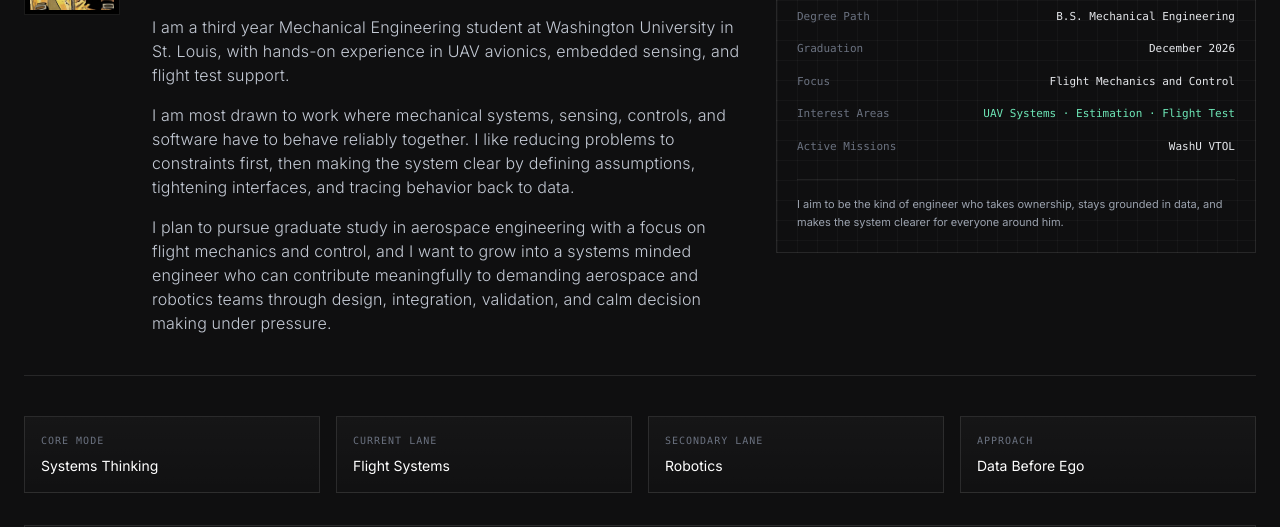
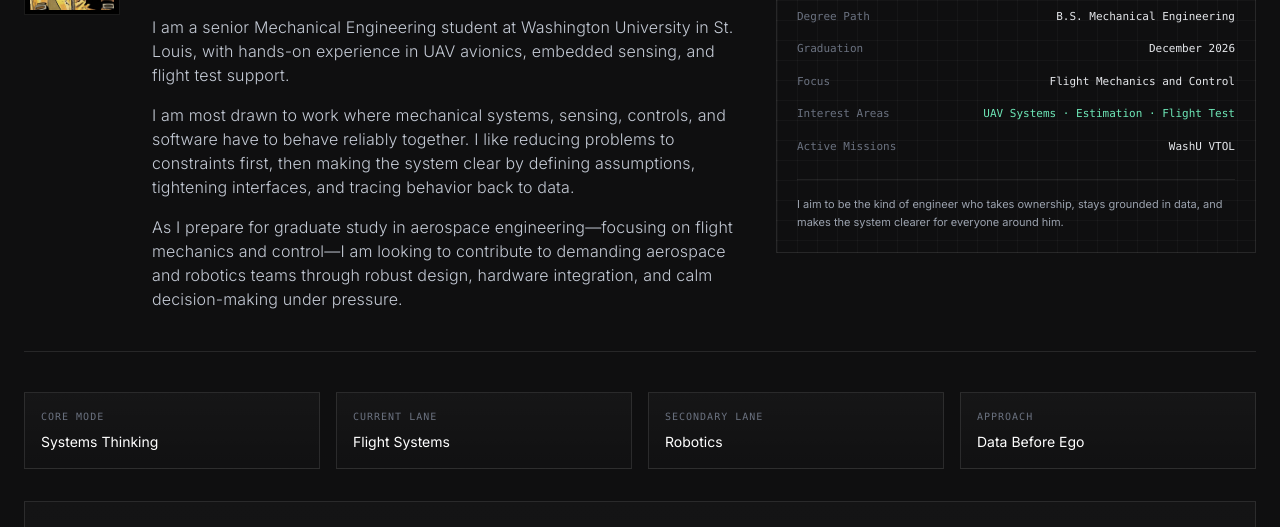
Before and after one commit to enrique-gr/portfolio, a plain HTML site: page about.html in a window 1280 px wide. Shown: the part 209-736 px from the top of the page. Drawn offline with nearby package versions, Linux system fonts and the light colour scheme.

Commit message:
Add files via upload

```diff
--- a/about.html
+++ b/about.html
@@ -342,13 +342,13 @@
                         </p>
                         <div class="mt-5 space-y-4 text-sm md:text-base body-copy font-light max-w-3xl">
                             <p>
-                                I am a third year Mechanical Engineering student at Washington University in St. Louis, with hands-on experience in UAV avionics, embedded sensing, and flight test support.
+                                I am a senior Mechanical Engineering student at Washington University in St. Louis, with hands-on experience in UAV avionics, embedded sensing, and flight test support.
                             </p>
                             <p>
                                 I am most drawn to work where mechanical systems, sensing, controls, and software have to behave reliably together. I like reducing problems to constraints first, then making the system clear by defining assumptions, tightening interfaces, and tracing behavior back to data.
                             </p>
                             <p>
-                                I plan to pursue graduate study in aerospace engineering with a focus on flight mechanics and control, and I want to grow into a systems minded engineer who can contribute meaningfully to demanding aerospace and robotics teams through design, integration, validation, and calm decision making under pressure.
+                                As I prepare for graduate study in aerospace engineering—focusing on flight mechanics and control—I am looking to contribute to demanding aerospace and robotics teams through robust design, hardware integration, and calm decision-making under pressure.
                             </p>
                         </div>
                     </div>
```
